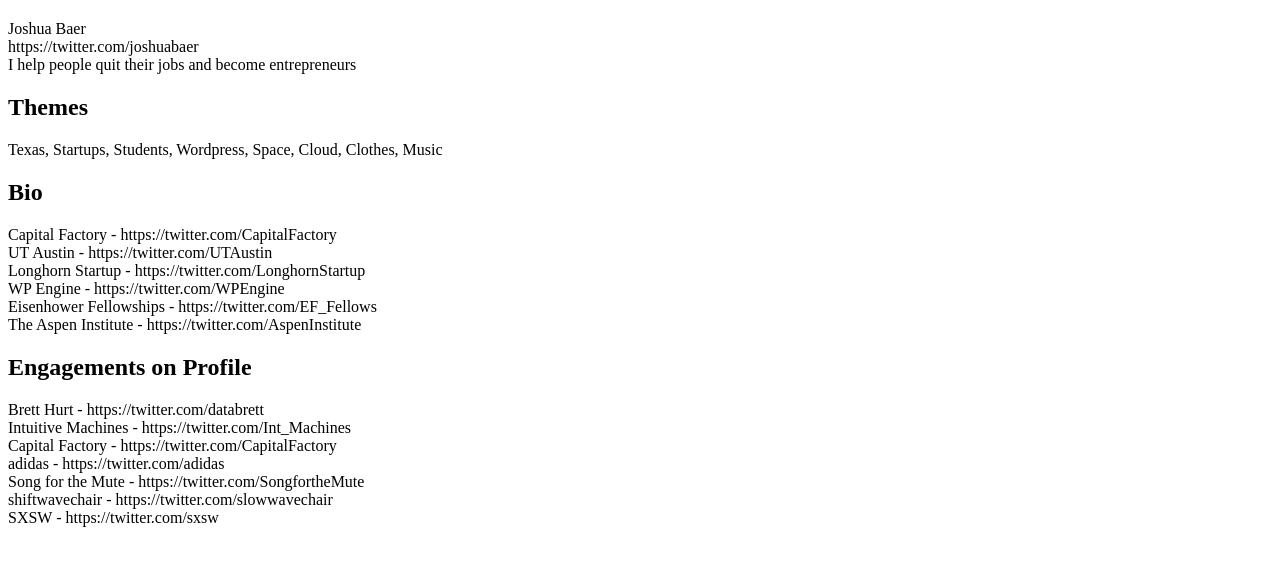
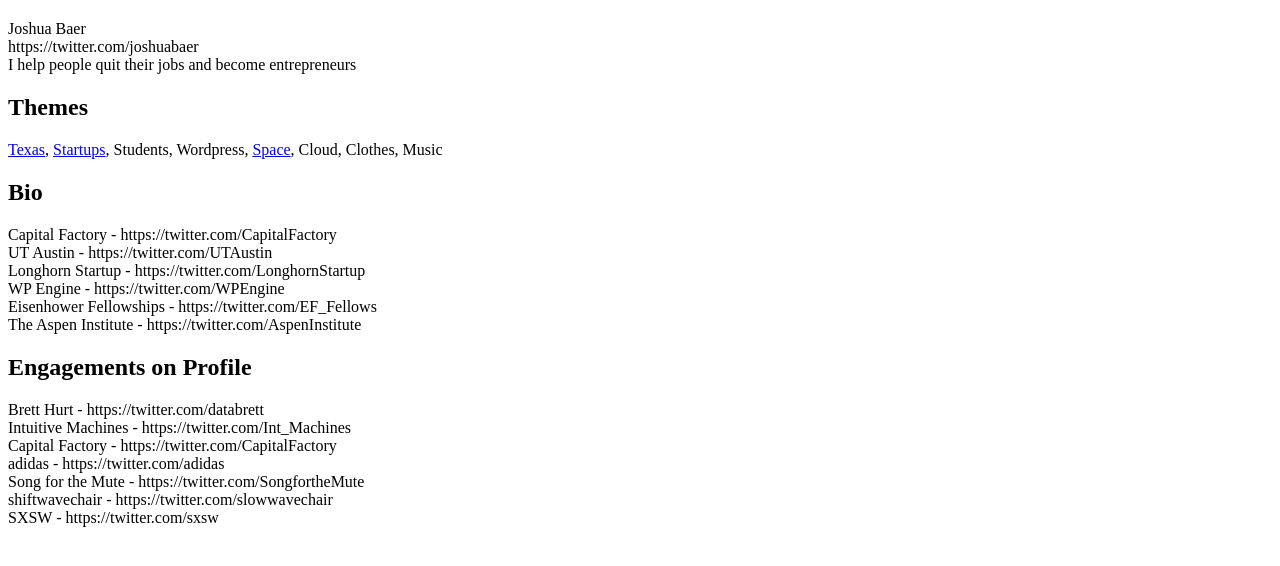
Before and after one commit to Tyler-Hilbert/twitterconnect-mirror, a plain HTML site: page index.html in a window 1280 px wide. Shown: the part 46-612 px from the top of the page. Drawn offline with Linux system fonts and the light colour scheme.

Commit message:
Links to best matches

```diff
--- a/index.html
+++ b/index.html
@@ -10,7 +10,14 @@
 
 <div>
     <h2>Themes</h2>
-    Texas, Startups, Students, Wordpress, Space, Cloud, Clothes, Music
+    <a href="https://twitter.com/CapitalFactory">Texas</a>,
+    <a href="https://twitter.com/CapitalFactory">Startups</a>,
+    Students,
+    Wordpress,
+    <a href="https://twitter.com/Int_Machines">Space</a>,
+    Cloud,
+    Clothes,
+    Music
 </div>
 
 <div>
```
